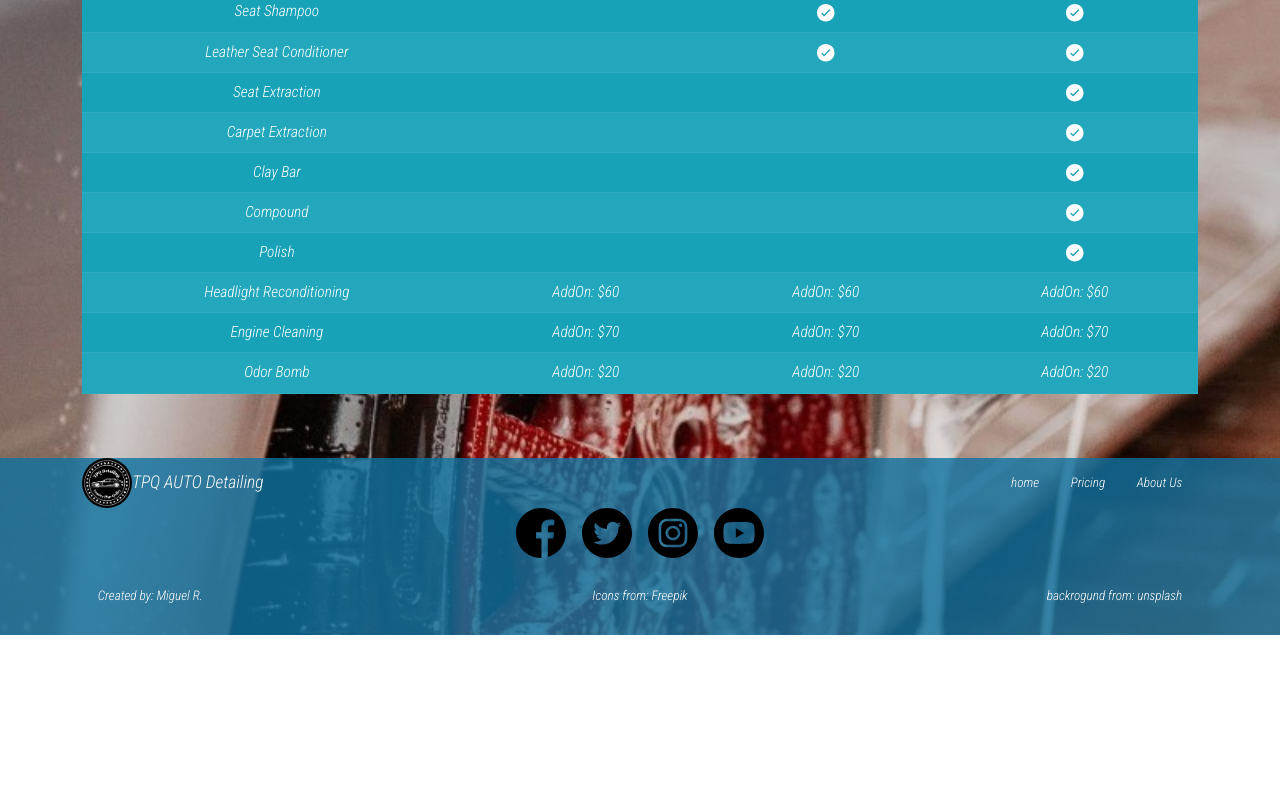
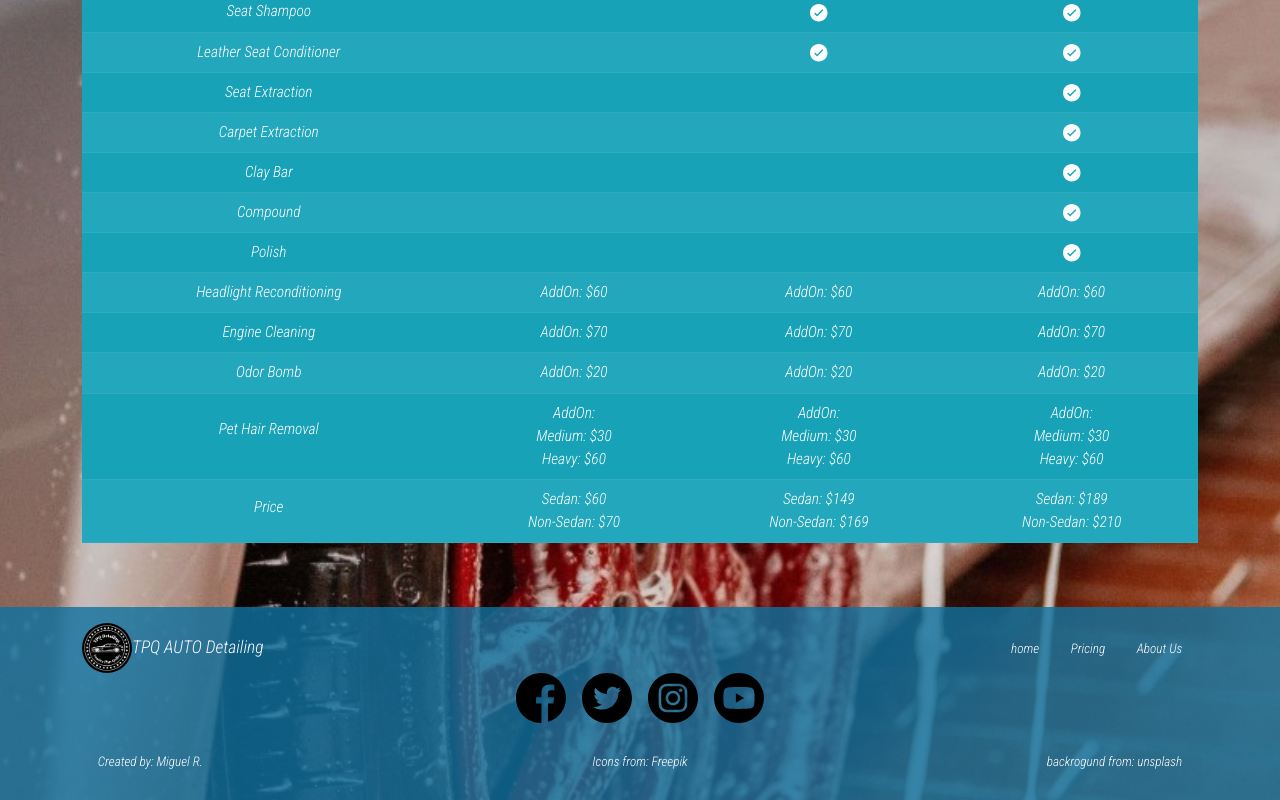
Before and after one commit to MgARL/tpq-detailing, a React (Create React App) app: page /pricing in a window 1280 px wide. Shown: the part 522-1322 px from the top of the page. Before the commit the page ends 1157 px from the top, so only its background shows below. Built offline with nearby package versions, Linux system fonts and the light colour scheme.

Commit message:
Finished pricing table

```diff
--- a/src/components/Footer.js
+++ b/src/components/Footer.js
@@ -7,7 +7,7 @@ import youtubeIcon from '../images/youtube.svg'
 function Footer({ Container, Row, Col, logo, Link }) {
     return (
         <>
-            <Container fluid className='bg-tpq my-footer'>
+            <Container fluid className='bg-tpq my-footer pt-3'>
                 <Container>
                     <Row>
                         <Col xs={12} md={6} className='d-flex justify-content-start'>
--- a/src/components/Pricing/PricingTable.js
+++ b/src/components/Pricing/PricingTable.js
@@ -1,9 +1,14 @@
 import React from 'react'
+
+//comps
 import { Table } from 'react-bootstrap'
-import services from './data'
 import { IoIosCheckmarkCircle } from "react-icons/io";
 
+//data
+import services, {petHairRem, packagePricing} from './data';
+
 function PricingTable() {
+    const petHairArr = [1,2,3];
   return (
     <Table striped hover responsive='md' variant='info' className='fit-parent'>
         <thead>
@@ -48,6 +53,29 @@ function PricingTable() {
                     </tr>
                 )
             })}
+            <tr>
+                <td className='text-center pt-4'>{petHairRem.serviceName}</td>
+                {petHairArr.map(n => (
+                    <td key={n}>
+                        AddOn:
+                        <br/>
+                        Medium: {petHairRem.medium}
+                        <br/>
+                        Heavy: {petHairRem.heavy}
+                    </td>
+                ))}
+            </tr>
+            <tr>
+                <td className='text-center pt-3'>{packagePricing.pName}</td>
+                {packagePricing.packages
+                    .map((p, i) => (
+                        <td key={i}>
+                            Sedan: {p.sedan}
+                            <br/>
+                            Non-Sedan: {p.nonSedan}
+                        </td>
+                    ))}
+            </tr>
         </tbody>
     </Table>
   )
--- a/src/components/Pricing/data.js
+++ b/src/components/Pricing/data.js
@@ -115,4 +115,25 @@ const services = [
 	},
 ];
 
+const petHairRem = {
+	serviceName: 'Pet Hair Removal',
+	medium: '$30',
+	heavy: '$60'
+};
+
+const packagePricing = {
+	pName: 'Price',
+	packages: [{
+		sedan: '$60',
+		nonSedan: '$70'
+	},{
+		sedan: '$149',
+		nonSedan: '$169'
+	},{
+		sedan: '$189',
+		nonSedan: '$210',
+	}],
+};
+
 export default services;
+export {petHairRem, packagePricing};
```
